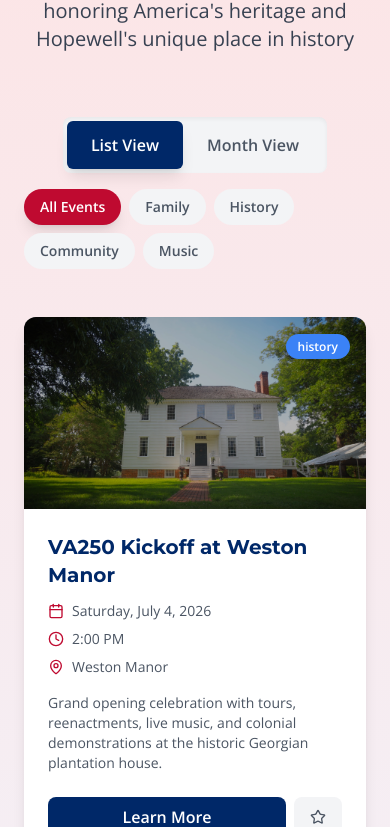
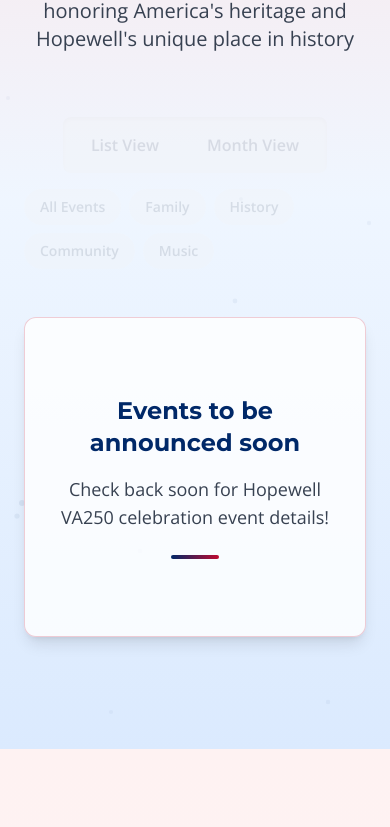
Before and after one commit to Deltawsierra/hopewell-va250-celebrates, a React (Vite) app: page / in a window 390 px wide. Shown: the part 5639-6466 px from the top of the page. Built offline with nearby package versions, Linux system fonts and the light colour scheme.

Commit message:
feat: Display "Events to be announced soon" message
Replaced event grid with a centered container displaying "Events to be announced soon" message, including styling and responsiveness.

```diff
--- a/src/components/EventCalendarEnhanced.tsx
+++ b/src/components/EventCalendarEnhanced.tsx
@@ -1,3 +1,4 @@
+
 import React, { useState } from 'react';
 import { Calendar, MapPin, Clock, Users, Star } from 'lucide-react';
 import { motion, AnimatePresence } from 'framer-motion';
@@ -6,68 +7,8 @@ const EventCalendarEnhanced = () => {
   const [selectedView, setSelectedView] = useState<'month' | 'list'>('list');
   const [selectedFilter, setSelectedFilter] = useState<string>('all');
 
-  const events = [
-    {
-      id: 1,
-      title: 'VA250 Kickoff at Weston Manor',
-      date: '2026-07-04',
-      time: '2:00 PM',
-      location: 'Weston Manor',
-      type: 'history',
-      description: 'Grand opening celebration with tours, reenactments, live music, and colonial demonstrations at the historic Georgian plantation house.',
-      image: '/lovable-uploads/4ef163f0-80dd-406a-9417-18f599ad2fb4.png'
-    },
-    {
-      id: 2,
-      title: 'City Point History Walk',
-      date: '2026-08-15',
-      time: '10:00 AM',
-      location: 'City Point Waterfront',
-      type: 'history',
-      description: 'Monthly guided walking tour exploring 400+ years of history at the confluence of the James and Appomattox rivers.',
-      image: '/lovable-uploads/610d8137-4117-41b8-9ccc-545384c32298.png'
-    },
-    {
-      id: 3,
-      title: 'Family Day at Beacon Theatre',
-      date: '2026-08-17',
-      time: '11:00 AM',
-      location: 'Beacon Theatre',
-      type: 'family',
-      description: 'Enjoy live music, local food, and free tours of the historic Art Deco theatre with family-friendly activities.',
-      image: '/lovable-uploads/344b973c-e994-4ca6-9ad0-c656d473c838.png'
-    },
-    {
-      id: 4,
-      title: 'Civil War Living History',
-      date: '2026-09-15',
-      time: '10:00 AM',
-      location: 'Appomattox Manor',
-      type: 'history',
-      description: 'Experience Grant\'s headquarters come alive with authentic Civil War demonstrations and historical interpretation.',
-      image: '/lovable-uploads/3d6ba77e-c74b-47fe-919e-0a1a2a29d809.png'
-    },
-    {
-      id: 5,
-      title: 'VA250 Community Festival',
-      date: '2026-10-12',
-      time: '9:00 AM',
-      location: 'Downtown Hopewell',
-      type: 'community',
-      description: 'Celebrate America\'s 250th with local vendors, live music, family activities, and exhibits showcasing Hopewell\'s 400+ year history.',
-      image: '/lovable-uploads/bcd6728f-2e29-4995-9579-b5114652ca3c.png'
-    },
-    {
-      id: 6,
-      title: 'Industrial Heritage Tour',
-      date: '2026-11-08',
-      time: '1:00 PM',
-      location: 'Historic Downtown',
-      type: 'history',
-      description: 'Explore Hopewell\'s transformation from colonial tobacco port to 20th-century industrial powerhouse.',
-      image: '/lovable-uploads/bcd6728f-2e29-4995-9579-b5114652ca3c.png'
-    }
-  ];
+  // Empty events array - all events to be announced
+  const events: any[] = [];
 
   const eventTypes = [
     { value: 'all', label: 'All Events' },
@@ -81,17 +22,7 @@ const EventCalendarEnhanced = () => {
     ? events
     : events.filter(event => event.type === selectedFilter);
 
-  const formatDate = (dateString: string) => {
-    const date = new Date(dateString);
-    return date.toLocaleDateString('en-US', {
-      weekday: 'long',
-      year: 'numeric',
-      month: 'long',
-      day: 'numeric'
-    });
-  };
-
-  const marqueeText = "Next Up: VA250 Kickoff at Weston Manor • City Point History Walk • Family Day at Beacon Theatre • Civil War Living History • ";
+  const marqueeText = "Events to be announced soon • Stay tuned for Hopewell VA250 celebration details • ";
 
   return (
     <section id="events" className="py-20 bg-gradient-to-b from-red-100 via-blue-50 to-blue-100 relative overflow-hidden">
@@ -154,37 +85,25 @@ const EventCalendarEnhanced = () => {
           </p>
         </motion.div>
 
-        {/* Enhanced Controls */}
+        {/* Enhanced Controls - Hidden when no events */}
         <motion.div
-          className="flex flex-col md:flex-row justify-between items-center mb-12 gap-4"
+          className="flex flex-col md:flex-row justify-between items-center mb-12 gap-4 opacity-30"
           initial={{ opacity: 0, y: 20 }}
-          whileInView={{ opacity: 1, y: 0 }}
+          whileInView={{ opacity: 0.3, y: 0 }}
           viewport={{ once: true }}
           transition={{ duration: 0.6 }}
         >
           {/* View Toggle */}
           <div className="flex bg-gray-100 rounded-lg p-1 shadow-inner">
             <motion.button
-              onClick={() => setSelectedView('list')}
-              className={`px-6 py-3 rounded-md font-semibold transition-all duration-300 ${
-                selectedView === 'list'
-                  ? 'bg-[#002868] text-white shadow-lg'
-                  : 'text-gray-600 hover:text-[#002868]'
-              }`}
-              whileHover={{ scale: 1.05 }}
-              whileTap={{ scale: 0.95 }}
+              className="px-6 py-3 rounded-md font-semibold text-gray-400 cursor-not-allowed"
+              disabled
             >
               List View
             </motion.button>
             <motion.button
-              onClick={() => setSelectedView('month')}
-              className={`px-6 py-3 rounded-md font-semibold transition-all duration-300 ${
-                selectedView === 'month'
-                  ? 'bg-[#002868] text-white shadow-lg'
-                  : 'text-gray-600 hover:text-[#002868]'
-              }`}
-              whileHover={{ scale: 1.05 }}
-              whileTap={{ scale: 0.95 }}
+              className="px-6 py-3 rounded-md font-semibold text-gray-400 cursor-not-allowed"
+              disabled
             >
               Month View
             </motion.button>
@@ -195,14 +114,8 @@ const EventCalendarEnhanced = () => {
             {eventTypes.map((type) => (
               <motion.button
                 key={type.value}
-                onClick={() => setSelectedFilter(type.value)}
-                className={`px-4 py-2 rounded-full text-sm font-semibold transition-all duration-300 ${
-                  selectedFilter === type.value
-                    ? 'bg-[#BF0A30] text-white shadow-lg'
-                    : 'bg-gray-100 text-gray-600 hover:bg-gray-200'
-                }`}
-                whileHover={{ scale: 1.05 }}
-                whileTap={{ scale: 0.95 }}
+                className="px-4 py-2 rounded-full text-sm font-semibold bg-gray-100 text-gray-400 cursor-not-allowed"
+                disabled
               >
                 {type.label}
               </motion.button>
@@ -210,125 +123,44 @@ const EventCalendarEnhanced = () => {
           </div>
         </motion.div>
 
-        {/* Enhanced Events Grid with Card Spotlight Effect */}
+        {/* Events to be Announced Message */}
         <motion.div
-          className="grid md:grid-cols-2 lg:grid-cols-3 gap-8"
-          layout
+          className="flex flex-col items-center justify-center w-full min-h-[320px] bg-white/80 rounded-xl shadow-lg mx-auto my-8 p-8 border border-[#BF0A30]/20"
+          initial={{ opacity: 0, y: 50 }}
+          whileInView={{ opacity: 1, y: 0 }}
+          viewport={{ once: true }}
+          transition={{ duration: 0.8 }}
         >
-          <AnimatePresence>
-            {filteredEvents.map((event, index) => (
-              <motion.div
-                key={event.id}
-                className="group relative bg-white rounded-xl shadow-lg overflow-hidden hover:shadow-2xl transition-all duration-500"
-                initial={{ opacity: 0, y: 50 }}
-                animate={{ opacity: 1, y: 0 }}
-                exit={{ opacity: 0, y: -50 }}
-                transition={{ duration: 0.5, delay: index * 0.1 }}
-                whileHover={{
-                  y: -10,
-                  transition: { duration: 0.3 }
-                }}
-              >
-                {/* Spotlight Effect */}
-                <motion.div
-                  className="absolute inset-0 opacity-0 group-hover:opacity-100 transition-opacity duration-500"
-                  style={{
-                    background: `radial-gradient(circle at var(--mouse-x, 50%) var(--mouse-y, 50%), rgba(191, 10, 48, 0.1) 0%, transparent 70%)`,
-                  }}
-                />
+          <motion.h2
+            className="text-2xl md:text-3xl font-bold text-[#002868] mb-4 text-center"
+            initial={{ opacity: 0, scale: 0.9 }}
+            whileInView={{ opacity: 1, scale: 1 }}
+            viewport={{ once: true }}
+            transition={{ duration: 0.6, delay: 0.2 }}
+          >
+            Events to be announced soon
+          </motion.h2>
+          <motion.p
+            className="text-lg text-gray-700 text-center"
+            initial={{ opacity: 0, y: 20 }}
+            whileInView={{ opacity: 1, y: 0 }}
+            viewport={{ once: true }}
+            transition={{ duration: 0.6, delay: 0.4 }}
+          >
+            Check back soon for Hopewell VA250 celebration event details!
+          </motion.p>
 
-                <div
-                  className="h-48 bg-cover bg-center relative overflow-hidden"
-                  style={{ backgroundImage: `url(${event.image})` }}
-                >
-                  <motion.div
-                    className="absolute inset-0 bg-black bg-opacity-30 group-hover:bg-opacity-20 transition-all duration-300"
-                  />
-
-                  {/* Glowing Border on Hover */}
-                  <motion.div
-                    className="absolute inset-0 rounded-t-xl"
-                    initial={{ boxShadow: "inset 0 0 0 0px rgba(191, 10, 48, 0)" }}
-                    whileHover={{
-                      boxShadow: "inset 0 0 0 2px rgba(191, 10, 48, 0.5)",
-                      transition: { duration: 0.3 }
-                    }}
-                  />
-
-                  <div className="absolute top-4 right-4">
-                    <motion.span
-                      className={`px-3 py-1 rounded-full text-xs font-semibold text-white shadow-lg ${
-                        event.type === 'family' ? 'bg-green-500' :
-                        event.type === 'history' ? 'bg-blue-500' :
-                        event.type === 'community' ? 'bg-purple-500' :
-                        'bg-orange-500'
-                      }`}
-                      whileHover={{ scale: 1.1 }}
-                    >
-                      {event.type}
-                    </motion.span>
-                  </div>
-                </div>
-
-                <div className="p-6 relative">
-                  <motion.h3
-                    className="text-xl font-bold text-[#002868] mb-3 group-hover:text-[#BF0A30] transition-colors duration-300"
-                    whileHover={{ scale: 1.02 }}
-                  >
-                    {event.title}
-                  </motion.h3>
-
-                  <div className="space-y-2 mb-4">
-                    <div className="flex items-center text-gray-600">
-                      <Calendar className="w-4 h-4 mr-2 text-[#BF0A30]" />
-                      <span className="text-sm">{formatDate(event.date)}</span>
-                    </div>
-                    <div className="flex items-center text-gray-600">
-                      <Clock className="w-4 h-4 mr-2 text-[#BF0A30]" />
-                      <span className="text-sm">{event.time}</span>
-                    </div>
-                    <div className="flex items-center text-gray-600">
-                      <MapPin className="w-4 h-4 mr-2 text-[#BF0A30]" />
-                      <span className="text-sm">{event.location}</span>
-                    </div>
-                  </div>
-
-                  <p className="text-gray-600 text-sm mb-6">
-                    {event.description}
-                  </p>
-
-                  <div className="flex gap-2">
-                    <motion.button
-                      className="flex-1 bg-[#002868] hover:bg-blue-800 text-white font-semibold py-2 px-4 rounded-lg transition-colors duration-300"
-                      whileHover={{ scale: 1.02 }}
-                      whileTap={{ scale: 0.98 }}
-                    >
-                      Learn More
-                    </motion.button>
-                    <motion.button
-                      className="px-4 py-2 bg-gray-100 hover:bg-gray-200 text-gray-600 rounded-lg transition-colors duration-300"
-                      whileHover={{ scale: 1.05 }}
-                      whileTap={{ scale: 0.95 }}
-                    >
-                      <Star className="w-4 h-4" />
-                    </motion.button>
-                  </div>
-                </div>
-              </motion.div>
-            ))}
-          </AnimatePresence>
+          {/* Optional decorative element */}
+          <motion.div
+            className="mt-6 flex items-center justify-center"
+            initial={{ opacity: 0 }}
+            whileInView={{ opacity: 1 }}
+            viewport={{ once: true }}
+            transition={{ duration: 0.6, delay: 0.6 }}
+          >
+            <div className="w-12 h-1 bg-gradient-to-r from-[#002868] to-[#BF0A30] rounded-full"></div>
+          </motion.div>
         </motion.div>
-
-        {filteredEvents.length === 0 && (
-          <motion.div
-            className="text-center py-12"
-            initial={{ opacity: 0 }}
-            animate={{ opacity: 1 }}
-            transition={{ duration: 0.5 }}
-          >
-            <p className="text-gray-500 text-lg">No events found for the selected filter.</p>
-          </motion.div>
-        )}
       </div>
     </section>
   );
```
